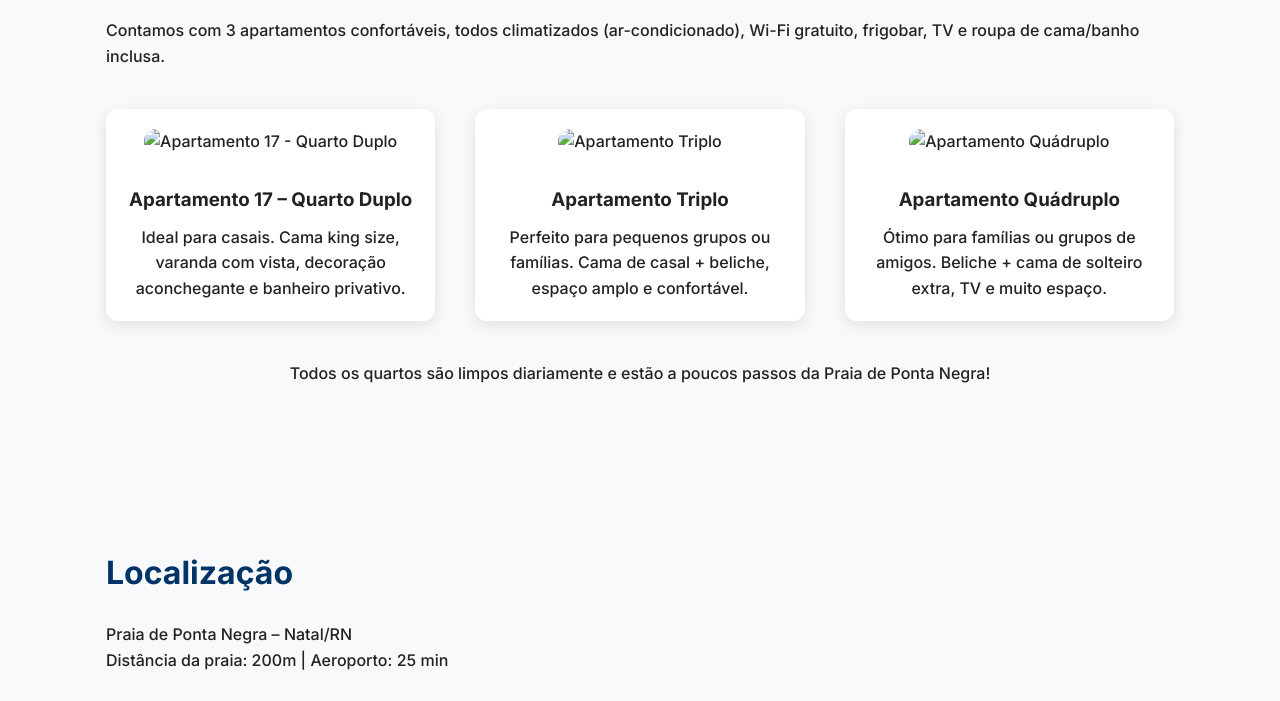
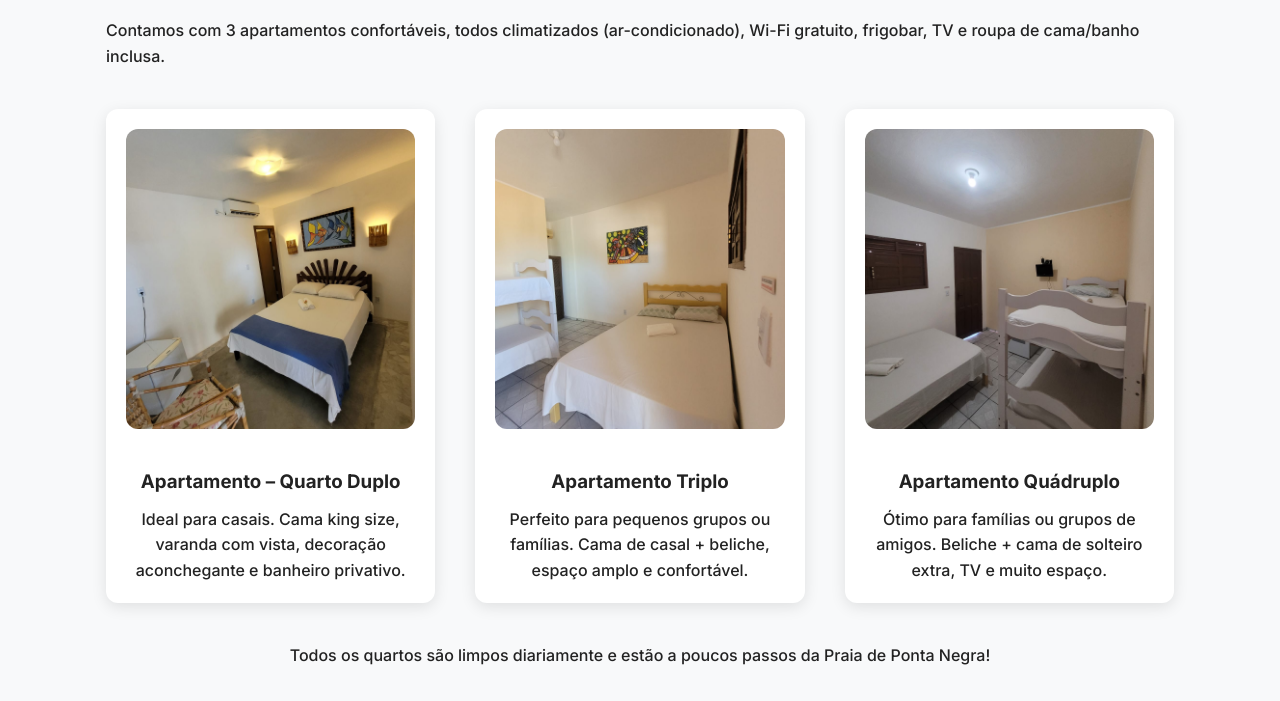
Before and after one commit to akilessimiao/akilessimiao.github.io, a plain HTML site: page index.html in a window 1280 px wide. Shown: the part 1000-1701 px from the top of the page. Drawn offline with Linux system fonts and the light colour scheme; grey boxes are pictures that could not be loaded.

Commit message:
Update room descriptions and image paths

```diff
--- a/index.html
+++ b/index.html
@@ -4,7 +4,7 @@
   <meta charset="UTF-8" />
   <meta name="viewport" content="width=device-width, initial-scale=1.0"/>
   <title>Pousada Praia de Ponta Negra • Natal/RN</title>
-  <meta name="description" content="Aconchego à beira-mar em Ponta Negra, Natal. Reserve diretamente ou pelo Booking.com com os melhores preços.">
+  <meta name="description" content="Aconchego no mar de Ponta Negra, Natal. Reserve diretamente com os melhores preços.">
   <!-- Fonte -->
   <link href="https://fonts.googleapis.com/css2?family=Inter:wght@300;500;700&display=swap" rel="stylesheet">
   <!-- Ícones -->
@@ -83,19 +83,19 @@
 
       <div class="rooms-grid">
         <div class="room-card">
-          <img src="quarto-duplo.jpg" alt="Apartamento 17 - Quarto Duplo">
-          <h3>Apartamento 17 – Quarto Duplo</h3>
+          <img src="images/quarto-duplo.jpg" alt="Apartamento - Quarto Duplo">
+          <h3>Apartamento – Quarto Duplo</h3>
           <p>Ideal para casais. Cama king size, varanda com vista, decoração aconchegante e banheiro privativo.</p>
         </div>
 
         <div class="room-card">
-          <img src="quarto-triplo.jpg" alt="Apartamento Triplo">
+          <img src="images/quarto-triplo.jpg" alt="Apartamento Triplo">
           <h3>Apartamento Triplo</h3>
           <p>Perfeito para pequenos grupos ou famílias. Cama de casal + beliche, espaço amplo e confortável.</p>
         </div>
 
         <div class="room-card">
-          <img src="quarto-quadruplo.jpg" alt="Apartamento Quádruplo">
+          <img src="images/quarto-quadruplo.jpg" alt="Apartamento Quádruplo">
           <h3>Apartamento Quádruplo</h3>
           <p>Ótimo para famílias ou grupos de amigos. Beliche + cama de solteiro extra, TV e muito espaço.</p>
         </div>
@@ -121,7 +121,7 @@
   <section id="reserve-aqui" class="section">
     <div class="container">
       <h2>Reserve Aqui</h2>
-      <p>Reserve diretamente conosco pelo WhatsApp ou pelo Booking.com com as melhores condições.</p>
+      <p>Reserve diretamente conosco pelo WhatsApp com as melhores condições.</p>
 
       <div class="social-links" style="text-align: center; margin: 30px 0;">
         <a href="https://wa.me/5584987192094" target="_blank" class="social-btn whatsapp">
@@ -149,7 +149,7 @@
   <!-- Rodapé -->
   <footer class="footer">
     <div class="container">
-      <p>&copy; 2026 Pousada Praia de Ponta Negra – Natal/RN</p>
+      <p>&copy; 2024 Pousada Praia de Ponta Negra – Natal/RN</p>
     </div>
   </footer>
 
```
